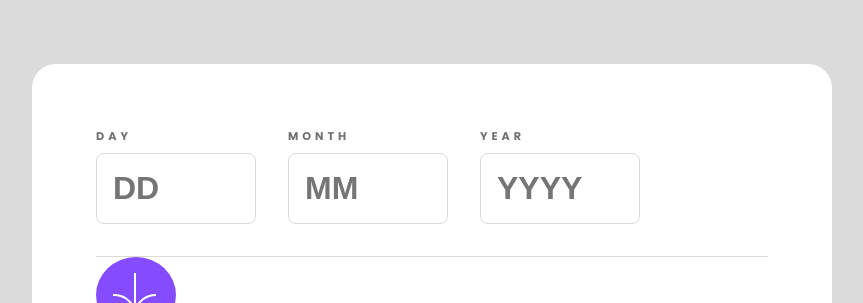
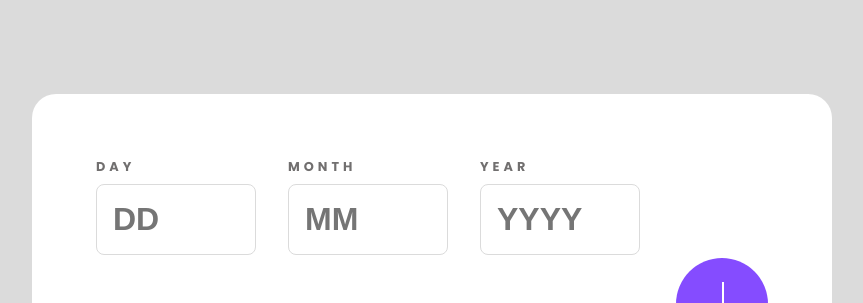
Before and after one commit to joysterr/fm-age-calculator, a plain HTML site: page index.html in a window 1280 px wide. Shown: the top 303 px of the page, without its empty margins (208-1071 px from the left). Drawn offline with Linux system fonts and the light colour scheme.

Commit message:
fixed button positioning, updated elements styling to match original design

```diff
--- a/index.html
+++ b/index.html
@@ -2,16 +2,19 @@
 <html lang="en">
     <head>
         <meta charset="UTF-8">
-        <meta name="viewport" content="width=device-width, initial-scale=1.0"> <!-- displays site properly based on user's device -->
+        <meta name="viewport" content="width=device-width, initial-scale=1.0">
 
         <link rel="icon" type="image/png" sizes="32x32" href="./assets/images/favicon-32x32.png">
+
         <link rel="stylesheet" href="styles/main.css">
+
         <title>Frontend Mentor | Age calculator app</title>
 
     </head>
     <body>
         <main class="calculator">
             <form class="calculator__input">
+                <div class="input-wrapper">
                     <div class="input__element">
                         <label for="inputDay">Day</label>
                         <input id="inputDay" type="number" placeholder="DD">
@@ -24,10 +27,11 @@
                         <label for="inputYear">Year</label>
                         <input id="inputYear" type="number" placeholder="YYYY">
                     </div>
-            </form>
-            <button id="submitBtn" class="calculator__btn">
+                </div>
+                    <button id="submitBtn" class="calculator__btn" type="submit">
                         <svg xmlns="http://www.w3.org/2000/svg" width="44" height="44" viewBox="0 0 44 44"><g fill="none" stroke="#FFF" stroke-width="2"><path d="M1 22.019C8.333 21.686 23 25.616 23 44M23 44V0M45 22.019C37.667 21.686 23 25.616 23 44"/></g></svg>
                     </button>
+                </form>
             <div class="calculator__result">
                 <h1><span class="result__num" id="years">--</span> years</h1>
                 <h1><span class="result__num" id="months">--</span> months</h1>
--- a/styles/_base.scss
+++ b/styles/_base.scss
@@ -22,6 +22,7 @@ button {
     display: block;
     background: none;
     border: none;
+    cursor: pointer;
 }
 
 svg {
--- a/styles/_components.scss
+++ b/styles/_components.scss
@@ -12,11 +12,14 @@
     border-radius: 1.5rem;
     border-bottom-right-radius: 12rem;
 
+    &__input {
+        position: relative;
+    }
 
-    &__input {
+    .input-wrapper {
         display: flex;
         gap: 2rem;
-        padding-bottom: 2rem;
+        padding-bottom: 3rem;
         border-bottom: 1px solid var(--c-light-grey);
 
         .input__element {
@@ -26,7 +29,7 @@
 
             & > label {
                 font-weight: bold;
-                font-size: .7rem;
+                font-size: .8rem;
                 text-transform: uppercase;
                 letter-spacing: 4px;
 
@@ -48,8 +51,13 @@
     }
 
     &__btn {
-        padding: 1rem;
-        max-width: 5rem;
+        position: absolute;
+        bottom: 0;
+        right: 0;
+        transform: translateY(50%);
+        display: block;
+        padding: 1.5rem;
+        max-width: 7rem;
         border-radius: 50%;
         background-color: var(--c-purple);
 
```
Also changed, not shown: styles/main.css, 1 other file. Lines whose indentation alone changed are shown as unchanged.
